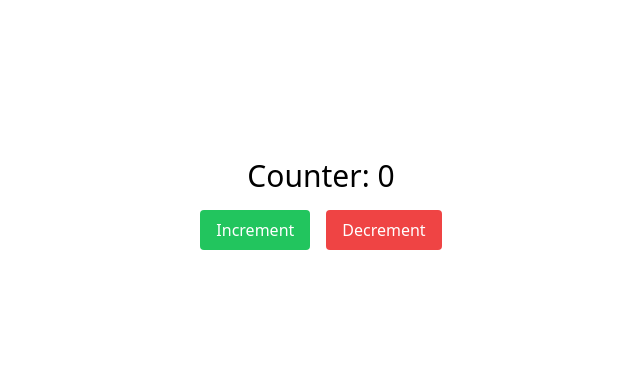
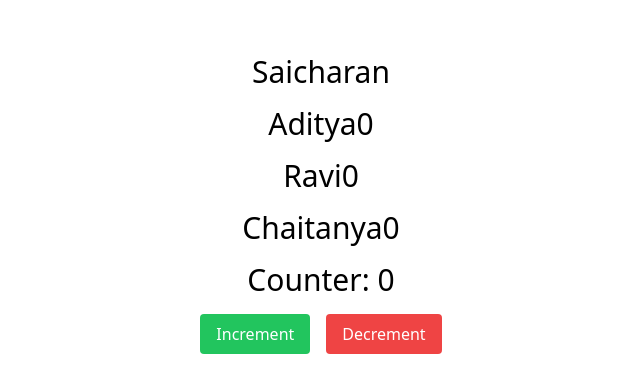
Before and after one commit to thegrihome/TheGrihomeUI, a Next.js app: page / in a window 1280 px wide. Shown: the part 196-588 px from the top of the page, without its empty margins (319-959 px from the left). Built offline with nearby package versions, Linux system fonts and the light colour scheme.

Commit message:
update dummy

```diff
--- a/pages/index.tsx
+++ b/pages/index.tsx
@@ -8,6 +8,10 @@ export default function Home() {
 
   return (
     <div className="flex flex-col items-center justify-center h-screen">
+      <h1 className="text-3xl mb-4">Saicharan</h1>
+      <h1 className="text-3xl mb-4">Aditya{count}</h1>
+      <h1 className="text-3xl mb-4">Ravi{count}</h1>
+      <h1 className="text-3xl mb-4">Chaitanya{count}</h1>
       <h1 className="text-3xl mb-4">Counter: {count}</h1>
       <div className="space-x-4">
         <button onClick={() => dispatch(increment())} className="px-4 py-2 bg-green-500 text-white rounded">
```
Also changed, not shown: 1 other file (tests, documents, lock files or other folders).
